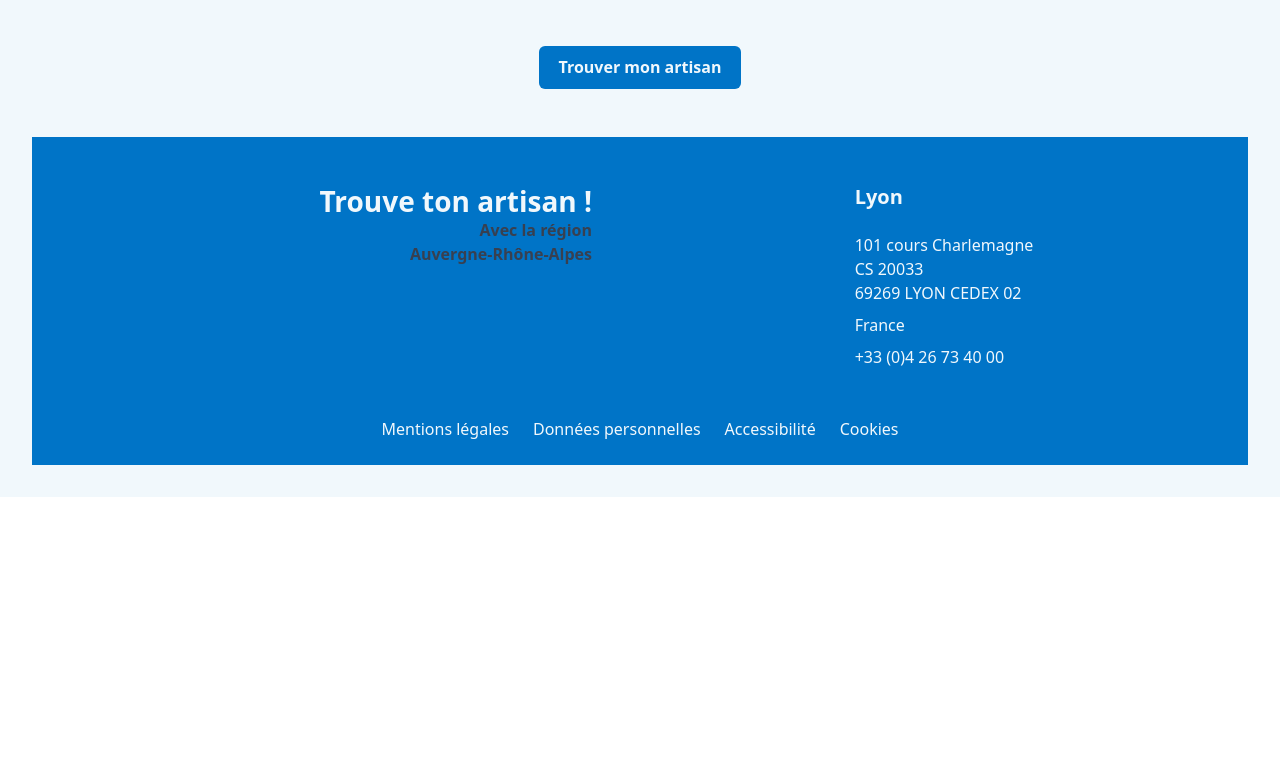
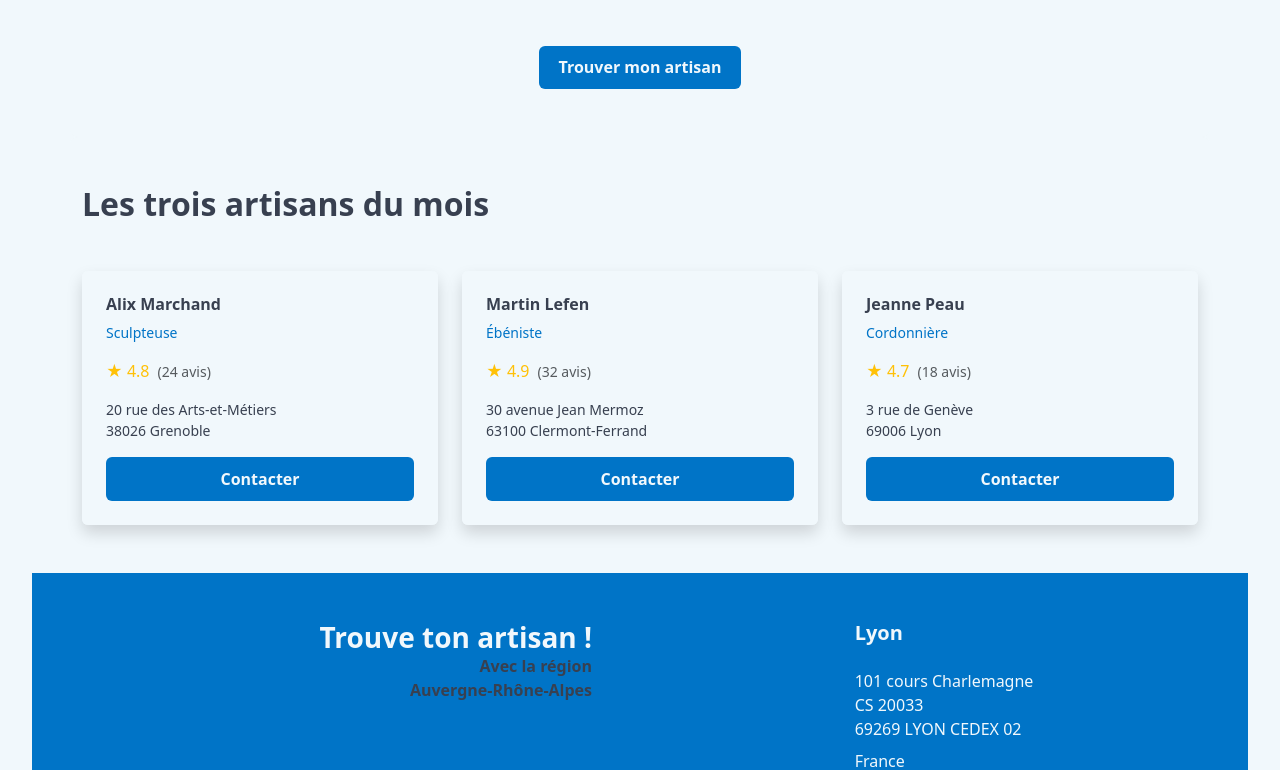
Before and after one commit to DylanPEUA/artisans-app, a React app in the folder frontend/: page / in a window 1280 px wide. Shown: the part 685-1455 px from the top of the page. Before the commit the page ends 1182 px from the top, so only its background shows below. Built offline with nearby package versions, Linux system fonts and the light colour scheme; the HTML template or start-up script is replaced by a standard one.

Commit message:
added content in Home

```diff
--- a/frontend/src/pages/Home.jsx
+++ b/frontend/src/pages/Home.jsx
@@ -29,7 +29,49 @@ export default function Home() {
     },
   ];
 
+  // Données des artisans du mois
+  const artisans = [
+    {
+      id: 1,
+      name: "Alix Marchand",
+      category: "Sculpteuse",
+      rating: 4.8,
+      reviews: 24,
+      address: {
+        street: "20 rue des Arts-et-Métiers",
+        city: "Grenoble",
+        zip: "38026"
+      }
+    },
+    {
+      id: 2,
+      name: "Martin Lefen",
+      category: "Ébéniste",
+      rating: 4.9,
+      reviews: 32,
+      address: {
+        street: "30 avenue Jean Mermoz",
+        city: "Clermont-Ferrand",
+        zip: "63100"
+      }
+    },
+    {
+      id: 3,
+      name: "Jeanne Peau",
+      category: "Cordonnière",
+      rating: 4.7,
+      reviews: 18,
+      address: {
+        street: "3 rue de Genève",
+        city: "Lyon",
+        zip: "69006"
+      }
+    },
+  ];
+
   return (
+    <>
+      {/* Section des étapes */}
       <section className="container py-5 steps-section">
         {/* Titre principal */}
         <h2 className="fw-bold text-start mb-5">
@@ -60,5 +102,59 @@ export default function Home() {
           <button className="btn-custom">Trouver mon artisan</button>
         </div>
       </section>
+
+      {/* Section des artisans du mois */}
+      <section className="container py-5 steps-section">
+        {/* Titre principal */}
+        <h2 className="fw-bold text-start mb-5">
+          Les trois artisans du mois
+        </h2>
+
+        {/* Grille des artisans (3 colonnes) */}
+        <div className="row gx-4 gy-5 justify-content-center">
+          {artisans.map((artisan) => (
+            <div key={artisan.id} className="col-md-4">
+              {/* Carte artisan */}
+              <div className="artisan-card rounded overflow-hidden shadow">
+
+                {/* Contenu de la carte */}
+                <div className="p-4" style={{ backgroundColor: '#F1F8FC' }}>
+
+                  {/* Nom de l'artisan */}
+                  <h3 className="h6 fw-bold mb-2" style={{ color: '#384050' }}>
+                    {artisan.name}
+                  </h3>
+
+                  {/* Catégorie */}
+                  <p className="mb-3 small" style={{ color: '#0074C7' }}>
+                    {artisan.category}
+                  </p>
+
+                  {/* Note et avis */}
+                  <div className="d-flex align-items-center gap-2 mb-3">
+                    <div className="stars" style={{ color: '#FFC107' }}>
+                      ★ {artisan.rating}
+                    </div>
+                    <span className="small text-muted">({artisan.reviews} avis)</span>
+                  </div>
+
+                  {/* Adresse */}
+                  <div className="mb-3 small" style={{ color: "#384050" }}>
+                    <div>{artisan.address.street}</div>
+                    <div>{artisan.address.zip} {artisan.address.city}</div>
+                    <div>{artisan.address.country}</div>
+                  </div>
+
+                  {/* Bouton de contact */}
+                  <button className="btn-custom w-100">
+                    Contacter
+                  </button>
+                </div>
+              </div>
+            </div>
+          ))}
+        </div>
+      </section>
+    </>
   );
 }
```
Lines whose indentation alone changed are shown as unchanged.
